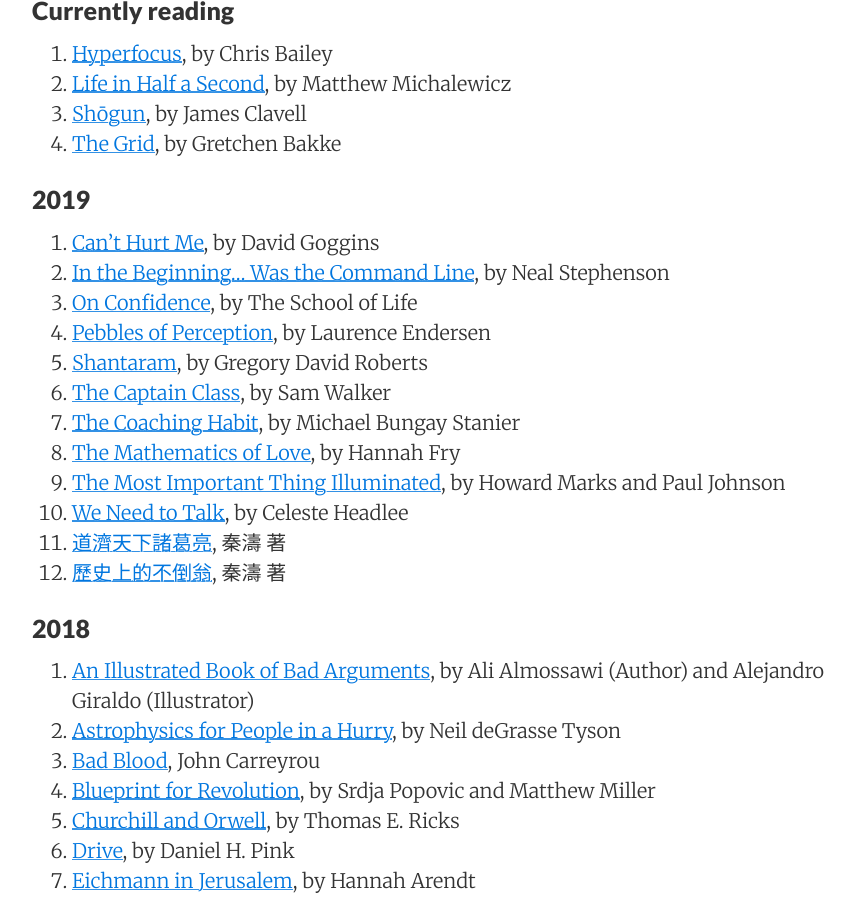
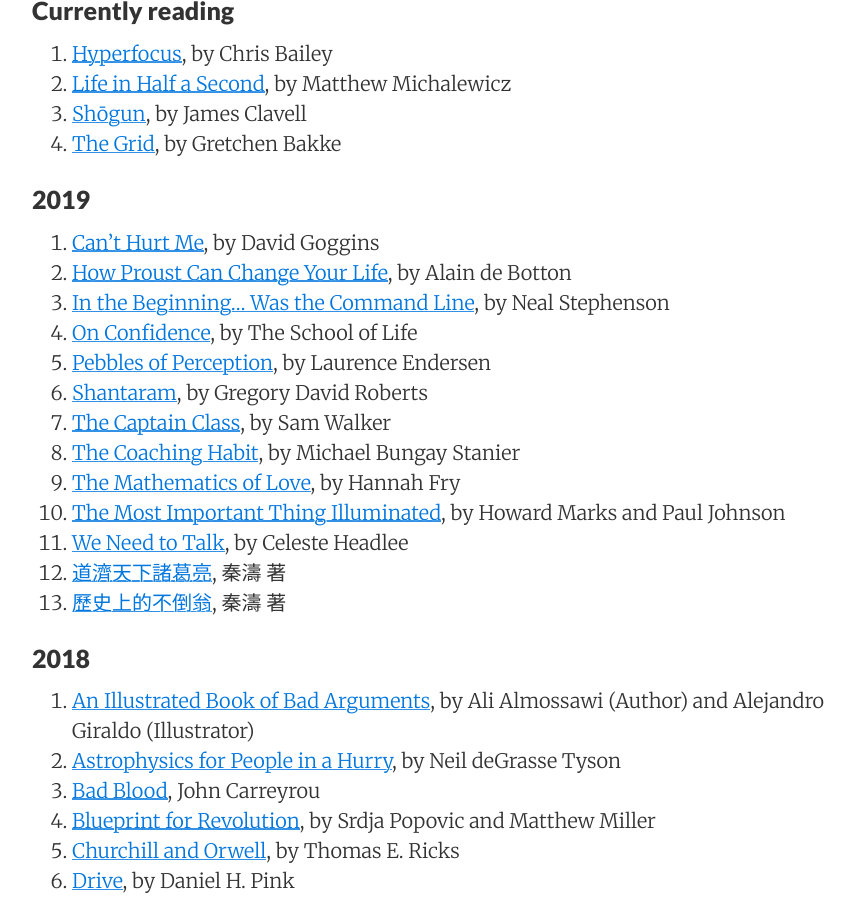
Before and after one commit to sewardlee337/sewardlee337.github.io, a Jekyll site: the page built from readinglist.md, in a window 1280 px wide and 900 px high, scrolled down 380 px. Shown: the whole window, without its empty margins (188-1043 px from the left). Built offline with Jekyll 4.4.1, drawn with Linux system fonts in a browser that asks for light colours; nearby versions of some CDN libraries.

Commit message:
Update reading list

```diff
--- a/readinglist.md
+++ b/readinglist.md
@@ -21,6 +21,7 @@ _"My alma mater was books, a good library... I could spend the rest of my life r
 ### 2019
 
 1. [Can't Hurt Me](https://amzn.to/2SWPEoM), by David Goggins
+1. [How Proust Can Change Your Life](https://amzn.to/2NDdG2l), by Alain de Botton
 1. [In the Beginning... Was the Command Line](https://amzn.to/2CN0T8n), by Neal Stephenson
 1. [On Confidence](https://amzn.to/2D08osI), by The School of Life
 1. [Pebbles of Perception](https://amzn.to/2ScgR5O), by Laurence Endersen
```
